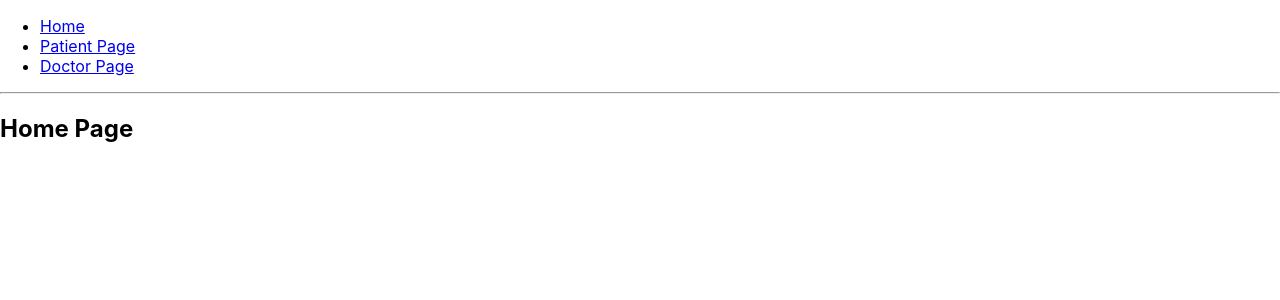
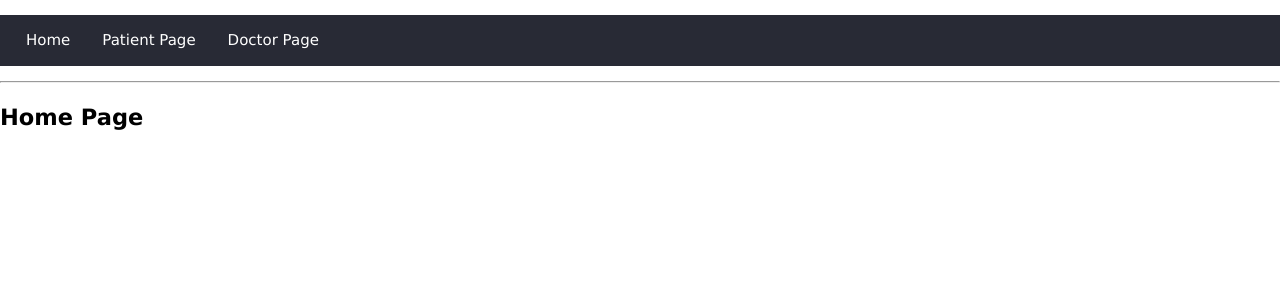
Before and after one commit to rubendplaza/patient-management-system, a React (Create React App) app in the folder client/: page / in a window 1280 px wide. Shown: the top 300 px of the page. Built offline with nearby package versions, Linux system fonts and the light colour scheme.

Commit message:
add some temporary styling for nav bar

```diff
--- a/client/src/App.css
+++ b/client/src/App.css
@@ -1,38 +1,43 @@
-.App {
-  text-align: center;
+*, *:before, *:after {
+  box-sizing: inherit;
 }
 
-.App-logo {
-  height: 40vmin;
-  pointer-events: none;
+html, body {
+  font-family: Verdana,sans-serif;
+  font-size: 15px;
+  line-height: 1.5;
 }
 
-@media (prefers-reduced-motion: no-preference) {
-  .App-logo {
-    animation: App-logo-spin infinite 20s linear;
-  }
+ul {
+  list-style-type: none;
+  margin: 0;
+  padding: 0;
+  overflow: hidden;
+  background-color: #282A35;
+  color: white;
+  display: block;
+  margin-block-start: 1em;
+  margin-block-end: 1em;
+  margin-inline-start: 0px;
+  margin-inline-end: 0px;
+  padding-inline-start: 10px;
 }
 
-.App-header {
-  background-color: #282c34;
-  min-height: 100vh;
-  display: flex;
-  flex-direction: column;
-  align-items: center;
-  justify-content: center;
-  font-size: calc(10px + 2vmin);
+a {
+  display: inline-block;
+  background-color: transparent;
   color: white;
+  text-align: center;
+  padding: 14px 16px;
+  text-decoration: none;
 }
 
-.App-link {
-  color: #61dafb;
+li {
+  float: left;
+  display: list-item;
+  text-align: -webkit-match-parent;
 }
 
-@keyframes App-logo-spin {
-  from {
-    transform: rotate(0deg);
-  }
-  to {
-    transform: rotate(360deg);
-  }
+li:hover {
+  background-color: #000;
 }
--- a/client/src/index.css
+++ b/client/src/index.css
@@ -6,8 +6,3 @@ body {
   -webkit-font-smoothing: antialiased;
   -moz-osx-font-smoothing: grayscale;
 }
-
-code {
-  font-family: source-code-pro, Menlo, Monaco, Consolas, 'Courier New',
-    monospace;
-}
```
